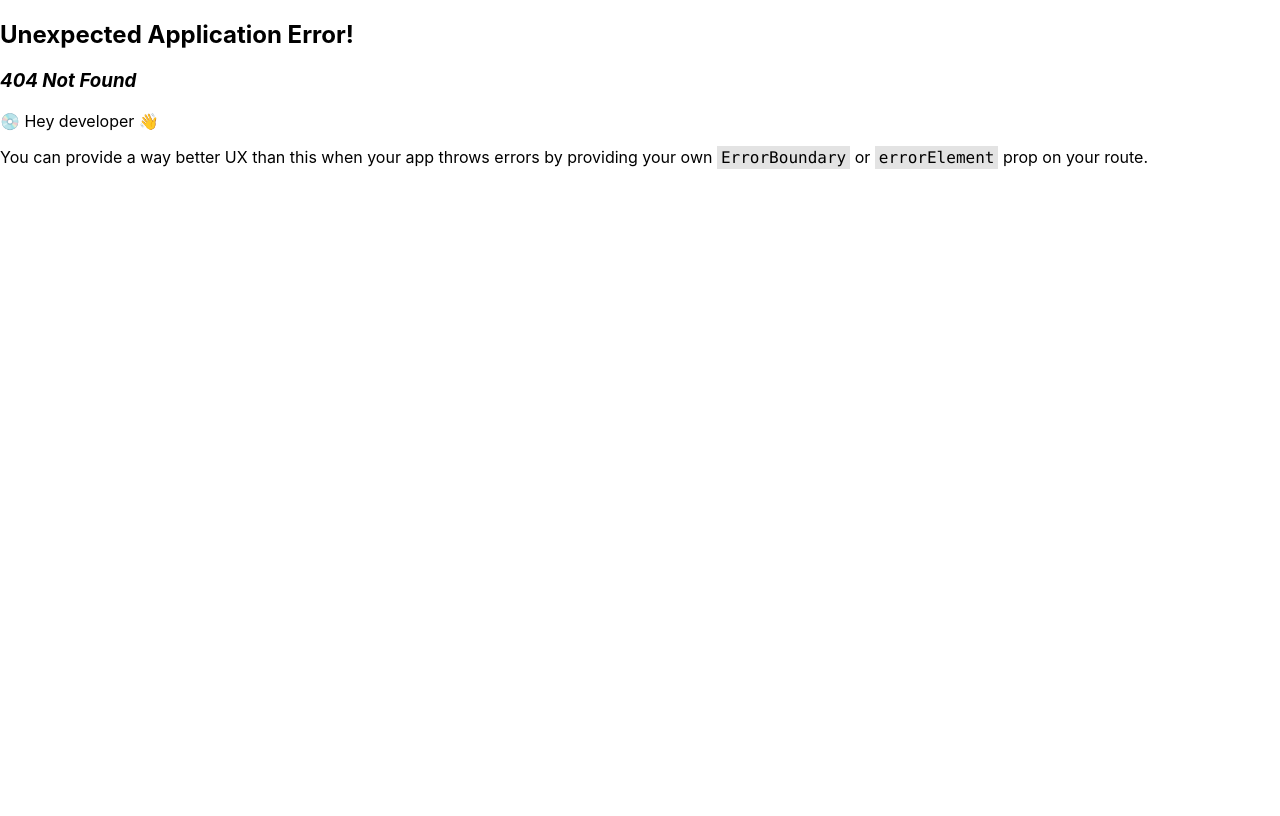
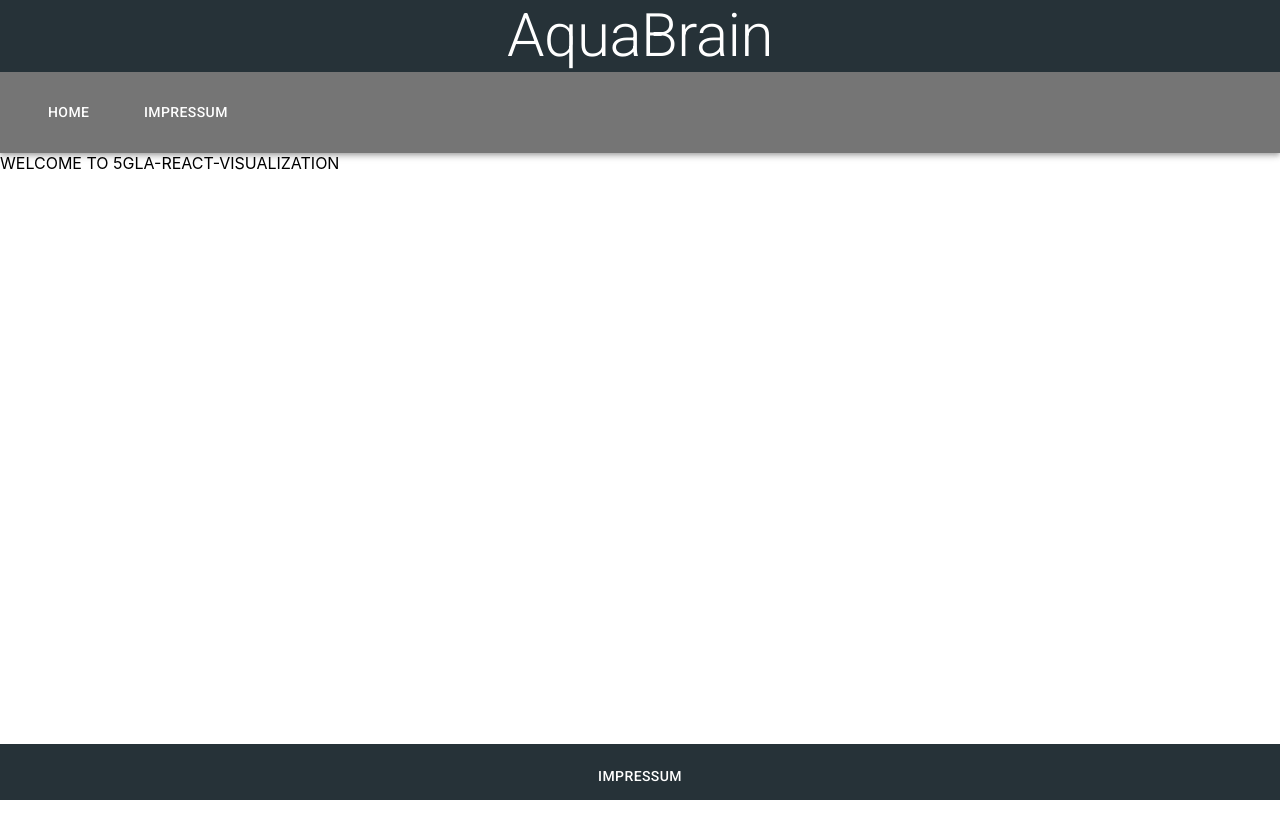
Before and after one commit to vitrum-connect/5gla-react, a React (Create React App) app in the folder 5gla-react-app/: page /home in a window 1280 px wide. Before the commit this address had no page. Built offline with nearby package versions, Linux system fonts and the light colour scheme; a web font is replaced by a local one.

Commit message:
navbar und and navigate-functionality integrated

```diff
--- a/5gla-react-app/src/App.js
+++ b/5gla-react-app/src/App.js
@@ -1,11 +1,10 @@
 import React from "react";
-import { createBrowserRouter, Outlet, RouterProvider } from "react-router-dom";
+import { createBrowserRouter, Outlet, RouterProvider, Navigate } from "react-router-dom";
 import HomePage from "./Pages/Home.js";
 import ImpressumPage from "./Pages/Impressum.js";
 import "./App.css";
 import Header from "./Components/Header/Header.js";
 import Footer from "./Components/Footer/Footer.js";
-
 const router = createBrowserRouter([
   {
     path: "/",
@@ -19,7 +18,8 @@ const router = createBrowserRouter([
       </>
     ),
     children: [
-      { index: true, element: <HomePage></HomePage> },
+      {index:true, element:<Navigate to="/home" />},
+      { path: "home", element: <HomePage></HomePage> },
       { path: "/impressum", element: <ImpressumPage></ImpressumPage> },
     ],
   },
--- a/5gla-react-app/src/components/Footer/Footer.js
+++ b/5gla-react-app/src/components/Footer/Footer.js
@@ -1,6 +1,8 @@
-import { BottomNavigation } from "@mui/material";
+import { BottomNavigation, MenuItem, Button, Toolbar } from "@mui/material";
 import { Link } from "react-router-dom";
 import { blueGrey } from "@mui/material/colors";
+
+const pages = ["Impressum"];
 
 export default function Footer() {
   return (
@@ -12,15 +14,20 @@ export default function Footer() {
         bottom: 0,
       }}
     >
-      <Link
-        to="/impressum"
-        sx={{
-          padding: "10px",
-          color: "#FFFFFF",
-        }}
-      >
-        Impressum
-      </Link>
+      <Toolbar>
+        {pages.map((page) => (
+          <MenuItem key={page}>
+            <Button
+              key={page}
+              component={Link}
+              to={`/${page.toLowerCase()}`}
+              sx={{ my: 2, color: "white", display: "block" }}
+            >
+              {page}
+            </Button>
+          </MenuItem>
+        ))}
+      </Toolbar>
     </BottomNavigation>
   );
 }
--- a/5gla-react-app/src/components/Header/Header.js
+++ b/5gla-react-app/src/components/Header/Header.js
@@ -1,7 +1,9 @@
-import { AppBar, Typography, Toolbar } from "@mui/material";
+import { AppBar, Typography, Toolbar, MenuItem, Button } from "@mui/material";
 import { blueGrey, grey } from "@mui/material/colors";
 import { Link } from "react-router-dom";
-//<Container maxWidth="xl" />
+
+const pages = ["Home", "Impressum"];
+
 export default function Header() {
   return (
     <header>
@@ -27,15 +29,18 @@ export default function Header() {
             bgcolor: grey[600],
           }}
         >
-          <Link
-            to="/"
-            sx={{
-              padding: "10px",
-              color: "#FFFFFF",
-            }}
-          >
-            Startseite
-          </Link>
+          {pages.map((page) => (
+            <MenuItem key={page}>
+              <Button
+                key={page}
+                component={Link}
+                to={`/${page.toLowerCase()}`}
+                sx={{ my: 2, color: "white", display: "block" }}
+              >
+                {page}
+              </Button>
+            </MenuItem>
+          ))}
         </Toolbar>
       </AppBar>
     </header>
```
Also changed, not shown: 1 other file (tests, documents, lock files or other folders).
